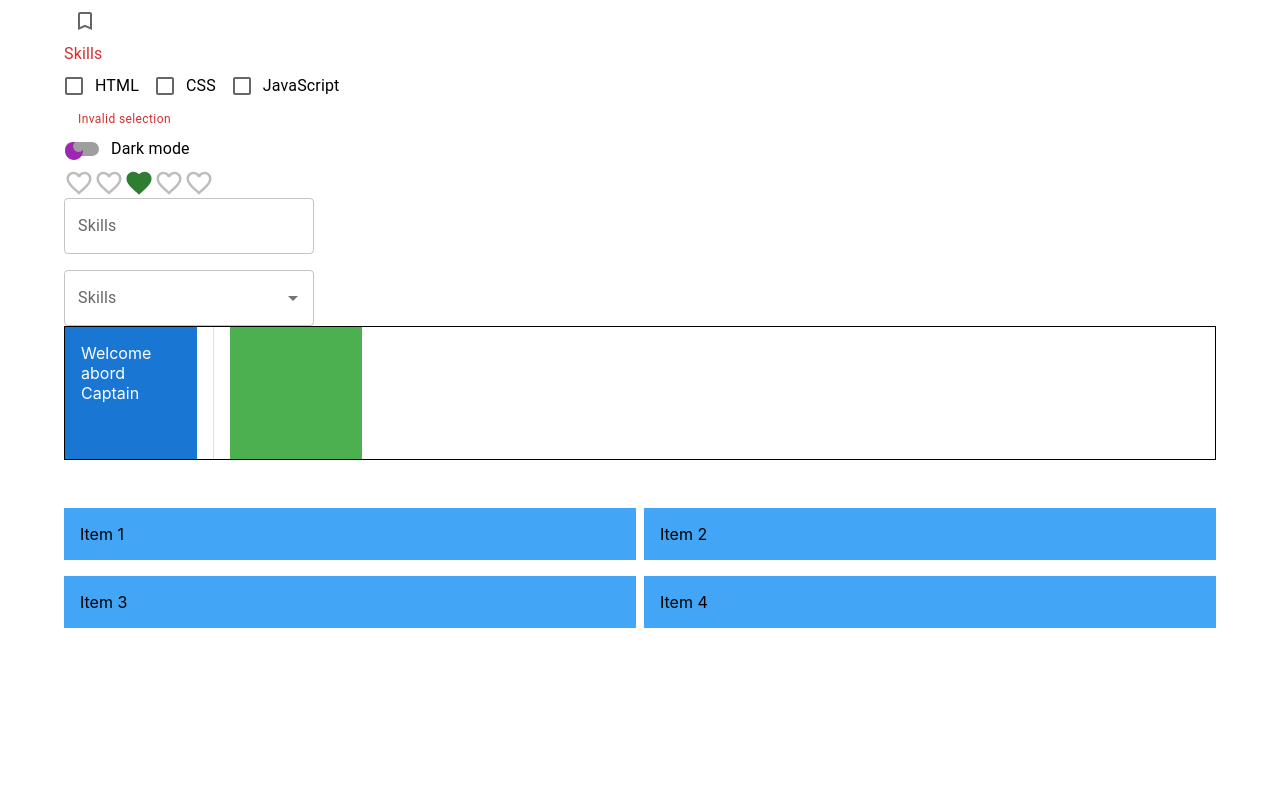
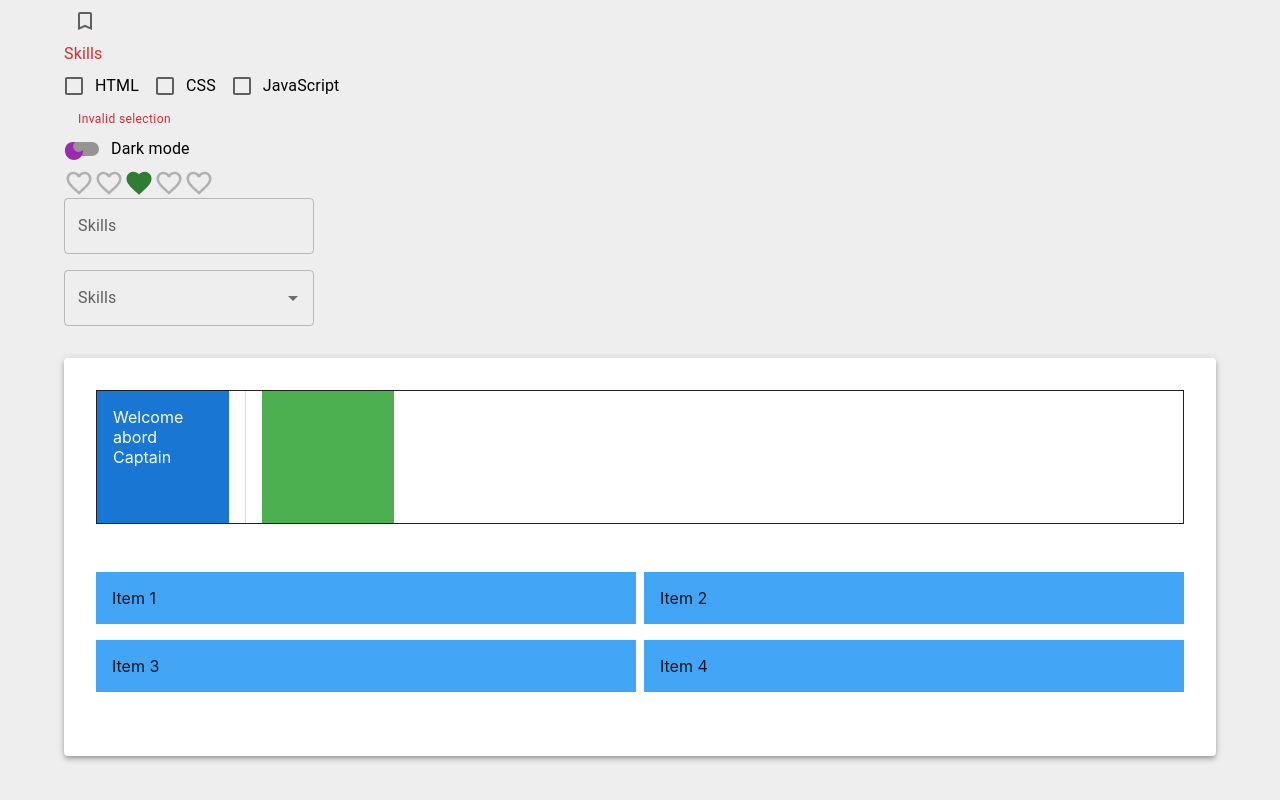
Before and after one commit to HaktanAlbayrak/react-mui-demo, a React (Create React App) app: page / in a window 1280 px wide. Shown: the part 1858-2658 px from the top of the page. Before the commit the page ends 2582 px from the top, so only its background shows below. Built offline with nearby package versions, Linux system fonts and the light colour scheme.

Commit message:
Mui Paper

```diff
--- a/src/App.css
+++ b/src/App.css
@@ -1,3 +1,7 @@
+body {
+  background-color: #eeeeee;
+}
+
 .App {
   padding: 4rem;
 }
--- a/src/components/MuiLayout.tsx
+++ b/src/components/MuiLayout.tsx
@@ -1,8 +1,8 @@
-import { Box, Stack, Divider, Grid } from '@mui/material';
+import { Box, Stack, Divider, Grid, Paper } from '@mui/material';
 
 export const MuiLayout = () => {
   return (
-    <>
+    <Paper sx={{ padding: '32px', marginTop: '32px' }} elevation={4}>
       <Stack
         sx={{ border: '1px solid' }}
         direction='row'
@@ -53,6 +53,6 @@
           </Box>
         </Grid>
       </Grid>
-    </>
+    </Paper>
   );
 };
```
